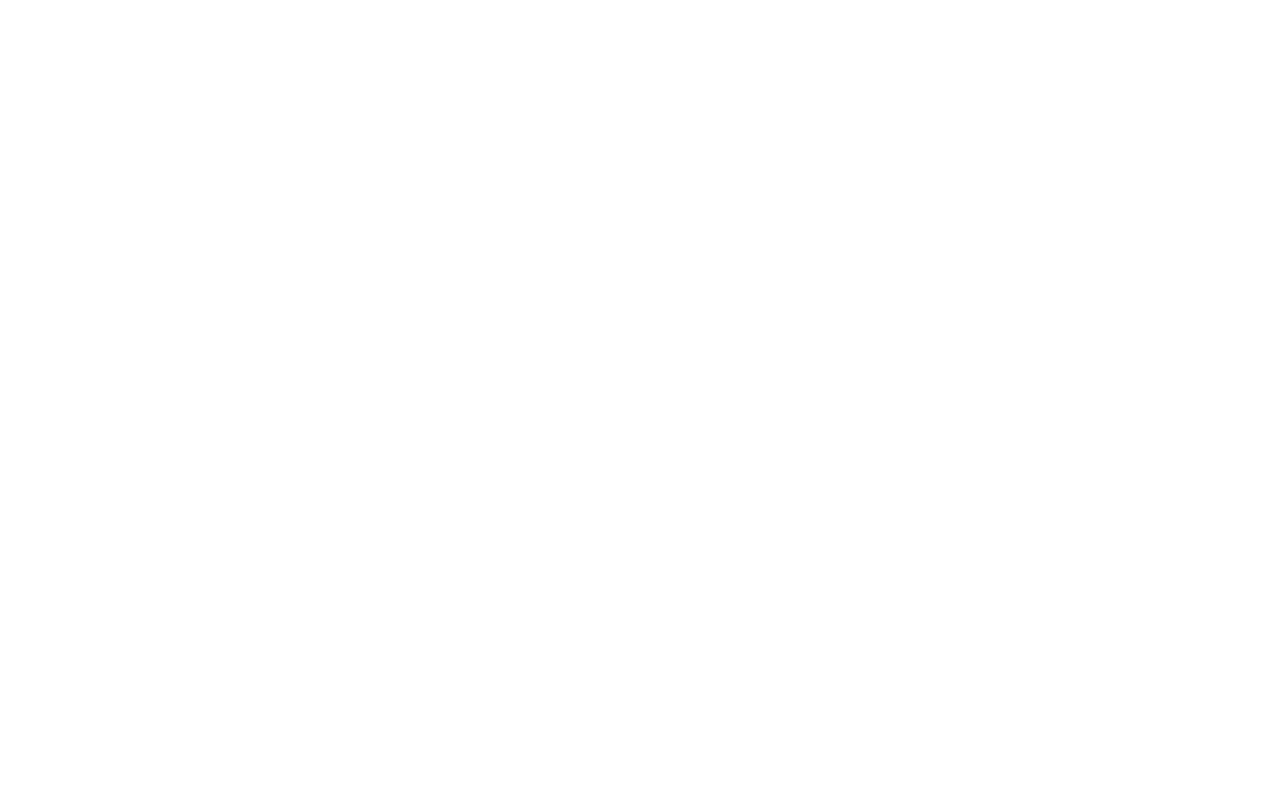
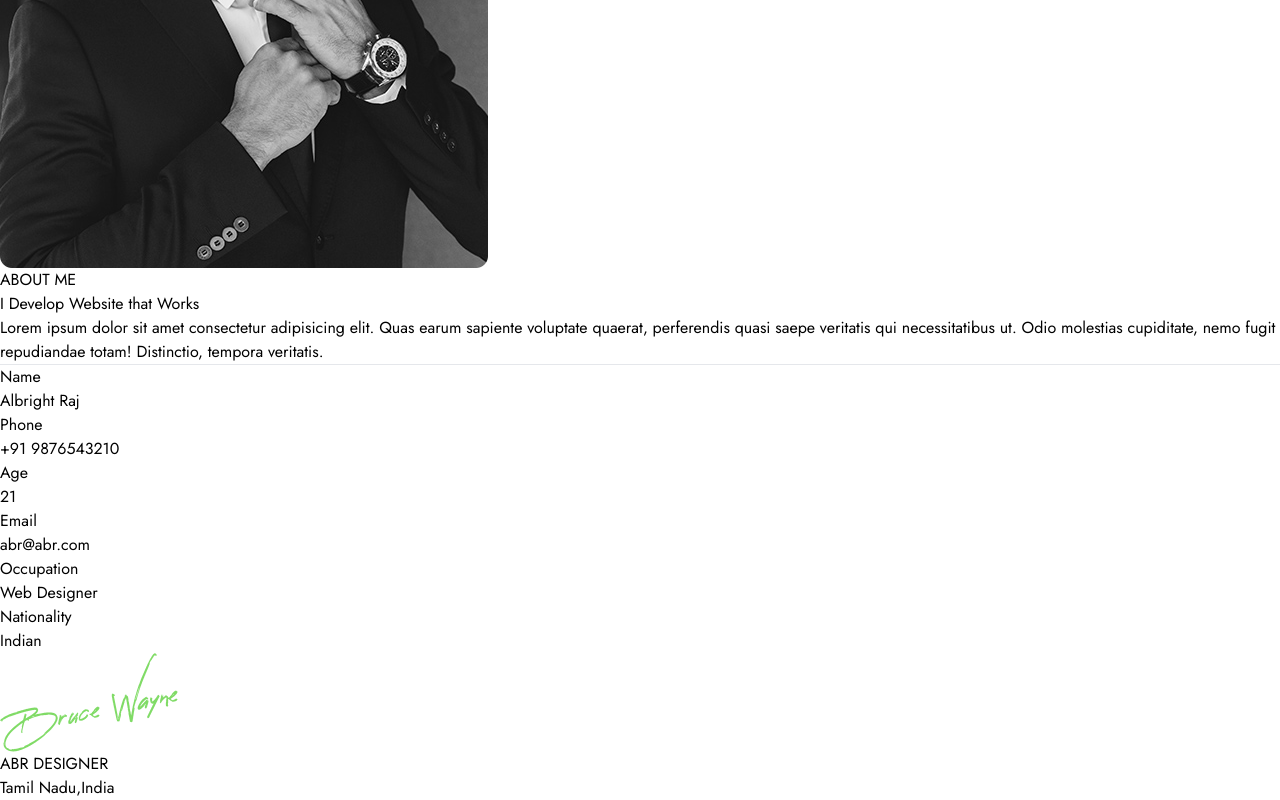
Before and after one commit to albrightraj2021/personal-website, a React (Vite) app: page / in a window 1280 px wide. Shown: the part 1756-2556 px from the top of the page. Before the commit the page ends 1424 px from the top, so only its background shows below. Built offline with nearby package versions, Linux system fonts and the light colour scheme.

Commit message:
Update About page layout and content

```diff
--- a/src/About.jsx
+++ b/src/About.jsx
@@ -1,9 +1,48 @@
+import AboutImg from './assets/img/about-img.jpg'
+import Signature from './assets/img/signature.png'
 export default function About() {
  return(
     <>
-    <div className="h-screen" id="About">
+    <div id="about">
+    <div >
+     <div >
+        <img src={AboutImg} alt="about" />
+     </div>
+    <div >
+        <span class="head">ABOUT ME</span>
+        <h2>I Develop Website that Works</h2>
+        <p>Lorem ipsum dolor sit amet consectetur adipisicing elit. Quas earum sapiente voluptate quaerat, perferendis quasi saepe veritatis qui necessitatibus ut. Odio molestias cupiditate, nemo fugit repudiandae totam! Distinctio, tempora veritatis.</p>
+        <hr />
+        <div >
+            <div ><span>Name</span></div>
+            <div >Albright Raj</div>
+            <div ><span>Phone</span></div>
+            <div >+91 9876543210</div>
+            <div ><span>Age</span></div>
+            <div >21</div>
+            <div ><span>Email</span></div>
+            <div >abr@abr.com</div>
+            <div ><span>Occupation</span></div>
+            <div >Web Designer</div>
+            <div ><span>Nationality</span></div>
+            <div >Indian</div>
+          </div>
 
-    </div>
+          <div >
+            <div>
+                 <img src={Signature} alt="about-img"/>
+            </div>
+
+            <div>
+                <div >ABR DESIGNER</div>
+            <div >Tamil Nadu,India</div>
+            </div>
+
+          </div>
+</div>
+</div>
+</div>
+
     </>
  )
 }
--- a/src/home.jsx
+++ b/src/home.jsx
@@ -6,13 +6,13 @@ export default function Home() {
             <div className="bg-cyan-950 flex flex-col items-center justify-center pt-12 overflow-hidden  flex-wrap " id="Home">
                 <div className="flex flex-col xl:flex-row items-center justify-center w-full pt-10 xl:pt-4">
                     <div className="text-center  w-full pt-4 xl:w-1/2 xl:mb-8 pb-10">
-                        <p className="text-blue-200 text-4xl font-semibold xl:text-6xl p-1 xl:pb-2">Hello, I'm</p>
-                        <p className="text-white text-5xl xl:text-7xl mt-2 p-1 font-bold  xl:pb-5">Albright Raj</p>
-                        <p className="text-blue-300 xl:text-3xl text-2xl mt-2 pb-6  xl:pb-3">Web Developer</p>
-                        <button className="bg-blue-600 text-white px-8 py-4 rounded mt-4 xl:mt-6 text-1xl">Say Hello</button>
+                        <p className="text-blue-200 text-4xl font-semibold xl:text-6xl mt-3 xl:pb-2">Hello, I'm</p>
+                        <p className="text-white text-5xl xl:text-7xl mt-7 p-1 font-bold  xl:pb-5">Albright Raj</p>
+                        <p className="text-blue-300 xl:text-3xl text-2xl mt-8 pb-6  xl:pb-3">Web Developer</p>
+                        <button className="bg-cyan-600 text-white  px-6 py-4 rounded mt-10 xl:mt-6 text-1xl">Say Hello</button>
                     </div>
-                    <div className="w-full   xl:w-1/2 flex justify-center mt-10 ">
-                        <img src={abr} alt="Albright Raj" className="w-3/4 m-0  xl:w-5/6 pr-0 xl:pr-5  pt-3 object-bottom xl:pt-3 "/>
+                    <div className="w-full   xl:w-1/2 flex justify-center mt-7 ">
+                        <img src={abr} alt="Albright Raj" className="w-3/4   xl:w-5/6 pr-0 xl:pr-5  pt-3 object-bottom xl:pt-3 "/>
                     </div>
                 </div>
             </div>
```
